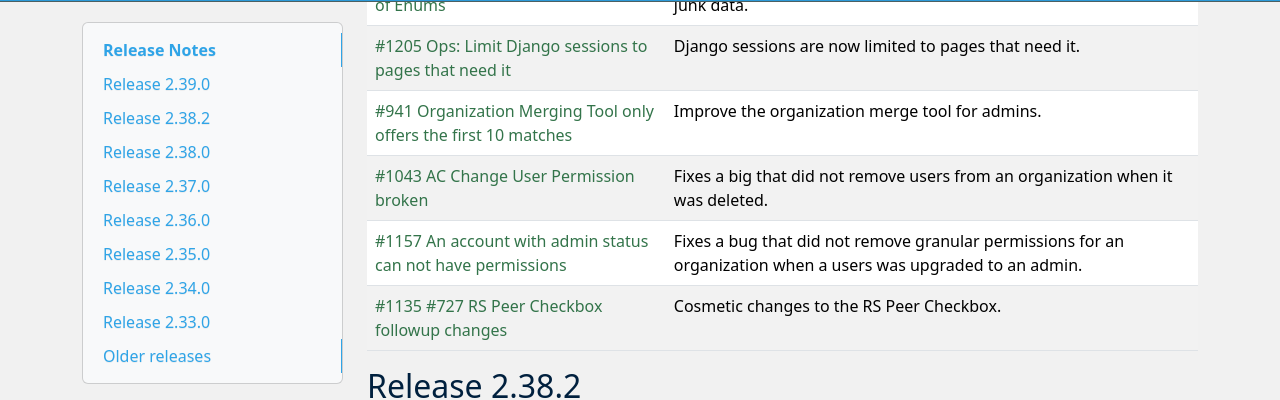
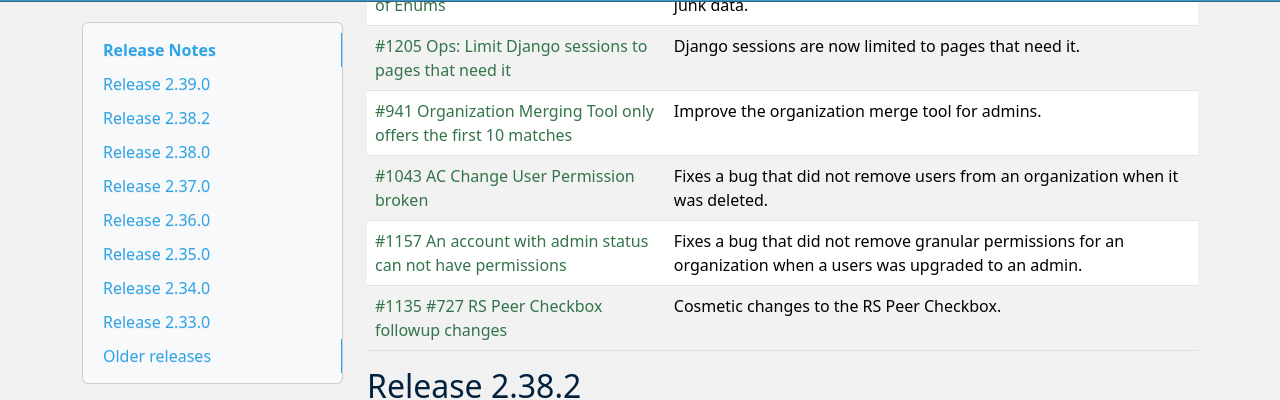
Before and after one commit to peeringdb/docs, an MkDocs documentation site: the page built from docs/release_notes/index.md, in a window 1280 px wide and 900 px high, scrolled down 440 px. Shown: the part 95-495 px from the top of the window. Built offline with MkDocs 1.6.1, drawn with Linux system fonts in a browser that asks for light colours; nearby versions of some CDN libraries.

Commit message:
Update index.md
s/big/bug/ in line 18

```diff
--- a/docs/release_notes/index.md
+++ b/docs/release_notes/index.md
@@ -15,7 +15,7 @@ Release Date: 27 July 2022
 | [#1203 Validate Local Field against set of Enums](https://github.com/peeringdb/peeringdb/issues/1203) | Improvements to error handling should a user mischievously send junk data. |
 | [#1205 Ops: Limit Django sessions to pages that need it](https://github.com/peeringdb/peeringdb/issues/1205) | Django sessions are now limited to pages that need it. |
 | [#941 Organization Merging Tool only offers the first 10 matches](https://github.com/peeringdb/peeringdb/issues/941) | Improve the organization merge tool for admins. |
-| [#1043 AC Change User Permission broken](https://github.com/peeringdb/peeringdb/issues/1043) | Fixes a big that did not remove users from an organization when it was deleted. |
+| [#1043 AC Change User Permission broken](https://github.com/peeringdb/peeringdb/issues/1043) | Fixes a bug that did not remove users from an organization when it was deleted. |
 | [#1157 An account with admin status can not have permissions](https://github.com/peeringdb/peeringdb/issues/1157) | Fixes a bug that did not remove granular permissions for an organization when a users was upgraded to an admin. |
 | [#1135 #727 RS Peer Checkbox followup changes](https://github.com/peeringdb/peeringdb/issues/1135) | Cosmetic changes to the RS Peer Checkbox. |
 
```
